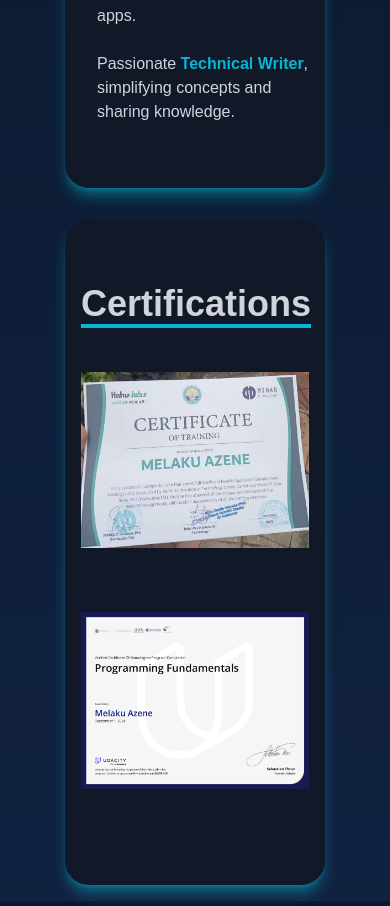
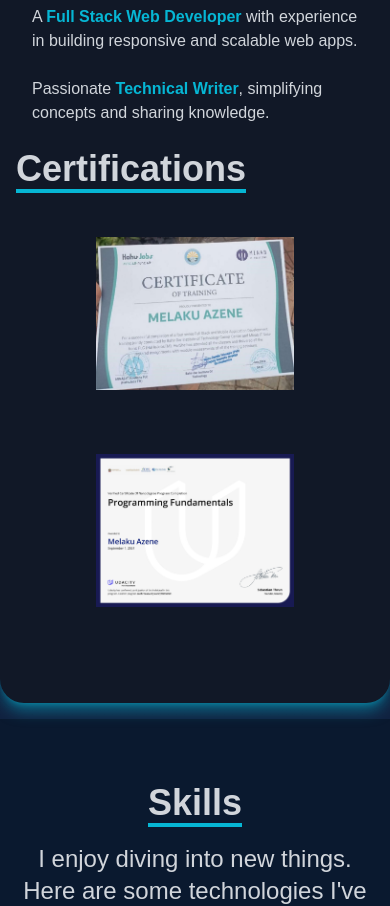
Before and after one commit to MelakuAzene21/My_PortFolio_React, a React (Create React App) app: page / in a window 390 px wide. Shown: the part 1240-2146 px from the top of the page. Built offline with nearby package versions, Linux system fonts and the light colour scheme.

Commit message:
adding animation on service and some modify on about

```diff
--- a/src/components/About.js
+++ b/src/components/About.js
@@ -30,7 +30,7 @@
             className="w-full  bg-gradient-to-b from-[#0a192f] to-[#112240]  text-gray-300"
         >
             <div className="flex flex-col justify-center items-center w-full h-full ">
-                <div className="py-16 rounded-3xl my-4 bg-gray-900 flex flex-col justify-center items-center w-4/6 shadow-lg shadow-cyan-500/50">
+                <div className="py-16 rounded-3xl my-4 bg-gray-900 flex flex-col justify-center items-center w-full shadow-lg shadow-cyan-500/50">
                     <div className="max-w-[1000px] w-full grid grid-cols-2 gap-8 mb-4">
                         <div className="sm:text-right pb-8 pl-4">
                             <p className="text-4xl font-bold inline border-b-4 border-cyan-500">
@@ -39,22 +39,6 @@
                         </div>
                         <div></div>
                     </div>
-                    {/* <div className="max-w-[1000px] w-full grid sm:grid-cols-2 gap-8 px-4">
-                        <div className="sm:text-right text-4xl font-bold">
-                            <p>
-                                Hi. I'm <span className="text-cyan-500 font-bold">Melaku</span>, nice to meet you.
-                                Please take a look around.
-                            </p>
-
-                        </div>
-                        <div>
-                            <p>
-                                A Full Stack Web Developer with experience in building Responsive and
-                                Scalable Web apps. In addition to software development, I am also a
-                                technical writer—simplifying topics/concepts on the web.
-                            </p>
-                        </div>
-                    </div> */}
 
                     <div className="max-w-[1000px] w-full grid sm:grid-cols-2 gap-8 px-4">
                         {/* Left Section: Image */}
@@ -94,30 +78,16 @@
                     </div>
 
 
-                </div>
 
+                    <div className="max-w-[1000px] w-full grid grid-cols-2 gap-8 mb-4">
+                        <div className="sm:text-right pb-8 pl-4 mt-6">
+                            <h4 className="text-4xl font-bold inline border-b-4 mt-3 border-cyan-500">
+                                Certifications
+                            </h4>
+                        </div>
+                    </div>
 
-                {/* Certifications Section */}
-                <div className="py-16 rounded-3xl my-4 bg-gray-900 flex flex-col justify-center items-center w-4/6 shadow-lg shadow-cyan-500/50">
-                    <div className="max-w-[1000px] w-full grid grid-cols-2 gap-8 mb-4">
-                        <div className="sm:text-right pb-8 pl-4">
-                            <p className="text-4xl font-bold inline border-b-4 border-cyan-500">
-                                Certifications
-                            </p>
-                        </div>
-                        <div></div>
-                    </div>
-                    {/* <div className="max-w-[1000px] w-full grid sm:grid-cols-3 gap-8 px-4">
-                        {certifications.map((certification, index) => (
-                            <div key={index}  data-aos="fade-up">
-                                <Card
-                                    description={certification.description}
-                                    image={certification.image}
-                                />
-                            </div>
-                        ))}
-                    </div> */}
-                    <div className="relative grid grid-cols-1 sm:grid-cols-2 gap-8 px-4">
+                    <div className="relative grid grid-cols-1 sm:grid-cols-2 gap-8 px-4 mx-20">
                         {certifications.map((certification, index) => (
                             <div
                                 key={index}
@@ -129,7 +99,6 @@
                                     alt="certification"
                                     className="card-image w-full h-auto border-cyan-500"
                                 />
-                                {/* <p className="text-lg text-gray-300">{certification.description}</p> */}
                             </div>
                         ))}
                     </div>
--- a/src/components/Services.js
+++ b/src/components/Services.js
@@ -1,34 +1,128 @@
+// import React, { useEffect } from 'react';
+// import AOS from 'aos';
+// import 'aos/dist/aos.css';
+// import { FaCode, FaPaintBrush, FaMobileAlt, FaDatabase, FaUserShield } from 'react-icons/fa';
+
+// const Services = () => {
+//     const services = [
+//         {
+//             title: 'Software Development',
+//             description: 'Building scalable and efficient software solutions tailored to your business needs.',
+//             icon: <FaCode className='text-4xl mb-4 text-cyan-500' />
+//         },
+//         {
+//             title: 'Web Design',
+//             description: 'Creating visually stunning and user-friendly websites to enhance user experience.',
+//             icon: <FaPaintBrush className='text-4xl mb-4 text-cyan-500' />
+//         },
+//         {
+//             title: 'Frontend Development',
+//             description: 'Developing responsive and interactive user interfaces using the latest technologies.',
+//             icon: <FaMobileAlt className='text-4xl mb-4 text-cyan-500' />
+//         },
+//         {
+//             title: 'Backend Development',
+//             description: 'Implementing robust server-side logic and database management for your applications.',
+//             icon: <FaDatabase className='text-4xl mb-4 text-cyan-500' />
+//         },
+//         {
+//             title: 'UI/UX Design',
+//             description: 'Designing intuitive user experiences and interfaces that engage users effectively.',
+//             icon: <FaUserShield className='text-4xl mb-4 text-cyan-500' />
+//         },
+//     ];
+
+//     useEffect(() => {
+//         AOS.init({ duration: 1000 });
+//     }, []);
+
+//     return (
+//         <div name='services' id='service' className='w-full min-h-screen bg-gradient-to-b from-[#0a192f] to-[#1e2a38] text-gray-300 flex items-center justify-center'>
+//             <div className='max-w-[1000px] mx-auto p-4 flex flex-col w-full'>
+//                 <div className='w-full flex justify-center items-center flex-col mb-7'>
+//                     <p className='text-4xl font-bold border-b-4 border-cyan-500'>Services</p>
+//                     <p className='py-4 text-2xl text-center'>Here are the services I offer:</p>
+//                 </div>
+//                 <div className='w-full grid grid-cols-1 sm:grid-cols-2 lg:grid-cols-3 gap-6 text-center py-8'>
+//                     {services.map((service, index) => (
+//                         <div
+//                             key={index}
+//                             className='bg-[#0a192f] rounded-lg shadow-lg p-6 hover:bg-cyan-500 transition-transform duration-300 hover:scale-105'
+//                             data-aos="fade-up"
+//                             data-aos-delay={index * 100}
+//                         >
+//                             {service.icon}
+//                             <h3 className='text-xl font-bold text-white mb-2'>{service.title}</h3>
+//                             <p className='text-gray-300'>{service.description}</p>
+//                         </div>
+//                     ))}
+//                 </div>
+//             </div>
+//         </div>
+//     );
+// };
+
+// export default Services;
 import React, { useEffect } from 'react';
 import AOS from 'aos';
 import 'aos/dist/aos.css';
-import { FaCode, FaPaintBrush, FaMobileAlt, FaDatabase, FaUserShield } from 'react-icons/fa';
+import { FaCode, FaPaintBrush, FaMobileAlt, FaDatabase, FaUserShield, FaCloud, FaServer, FaBug } from 'react-icons/fa';
 
 const Services = () => {
     const services = [
         {
             title: 'Software Development',
             description: 'Building scalable and efficient software solutions tailored to your business needs.',
-            icon: <FaCode className='text-4xl mb-4 text-cyan-500' />
+            icon: <FaCode className='text-4xl mb-4 text-cyan-500' />,
+            animation: 'fade-up'
         },
         {
             title: 'Web Design',
             description: 'Creating visually stunning and user-friendly websites to enhance user experience.',
-            icon: <FaPaintBrush className='text-4xl mb-4 text-cyan-500' />
+            icon: <FaPaintBrush className='text-4xl mb-4 text-cyan-500' />,
+            animation: 'fade-down'
         },
         {
             title: 'Frontend Development',
             description: 'Developing responsive and interactive user interfaces using the latest technologies.',
-            icon: <FaMobileAlt className='text-4xl mb-4 text-cyan-500' />
+            icon: <FaMobileAlt className='text-4xl mb-4 text-cyan-500' />,
+            animation: 'fade-left'
         },
         {
             title: 'Backend Development',
             description: 'Implementing robust server-side logic and database management for your applications.',
-            icon: <FaDatabase className='text-4xl mb-4 text-cyan-500' />
+            icon: <FaDatabase className='text-4xl mb-4 text-cyan-500' />,
+            animation: 'fade-right'
+        },
+        {
+            title: 'Database Management',
+            description: 'Efficiently managing data storage, retrieval, and security for your applications.',
+            icon: <FaServer className='text-4xl mb-4 text-cyan-500' />,
+            animation: 'fade-up'
         },
         {
             title: 'UI/UX Design',
             description: 'Designing intuitive user experiences and interfaces that engage users effectively.',
-            icon: <FaUserShield className='text-4xl mb-4 text-cyan-500' />
+            icon: <FaUserShield className='text-4xl mb-4 text-cyan-500' />,
+            animation: 'fade-down'
+        },
+        {
+            title: 'Cloud Services',
+            description: 'Providing scalable cloud solutions and infrastructure management.',
+            icon: <FaCloud className='text-4xl mb-4 text-cyan-500' />,
+            animation: 'fade-left'
+        },
+        {
+            title: 'API Development',
+            description: 'Creating robust APIs to facilitate seamless integration between services.',
+            icon: <FaServer className='text-4xl mb-4 text-cyan-500' />,
+            animation: 'fade-right'
+        },
+        {
+            title: 'Quality Assurance',
+            description: 'Ensuring software reliability through comprehensive testing and debugging.',
+            icon: <FaBug className='text-4xl mb-4 text-cyan-500' />,
+            animation: 'fade-up'
         },
     ];
 
@@ -48,7 +142,7 @@
                         <div
                             key={index}
                             className='bg-[#0a192f] rounded-lg shadow-lg p-6 hover:bg-cyan-500 transition-transform duration-300 hover:scale-105'
-                            data-aos="fade-up"
+                            data-aos={service.animation}
                             data-aos-delay={index * 100}
                         >
                             {service.icon}
```
